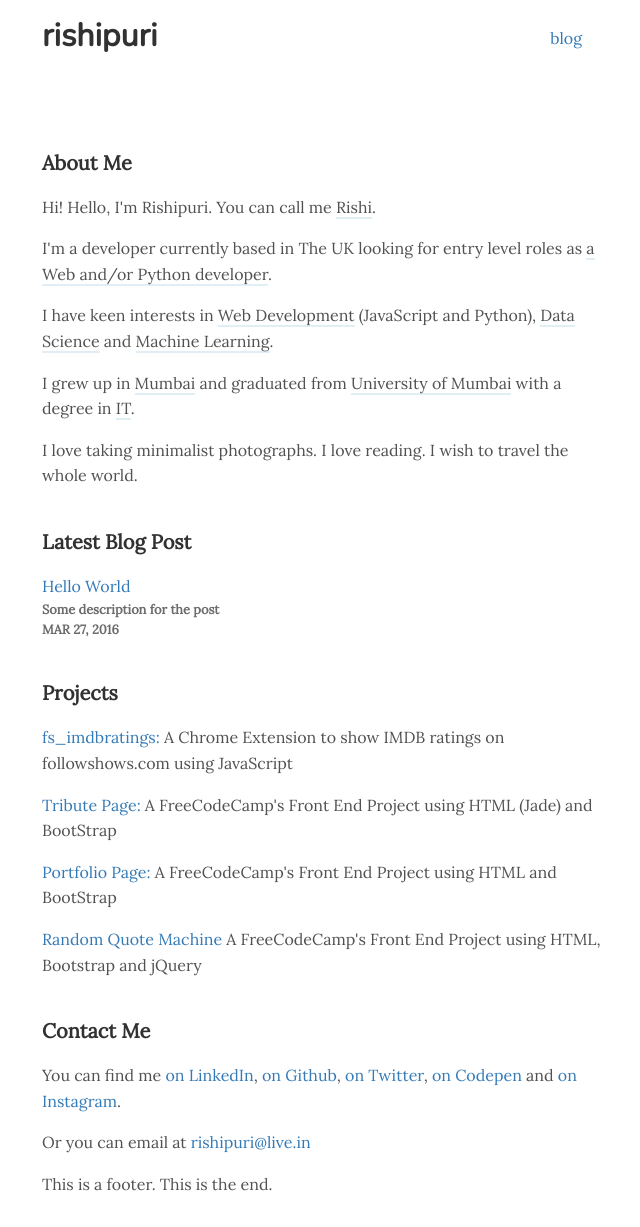
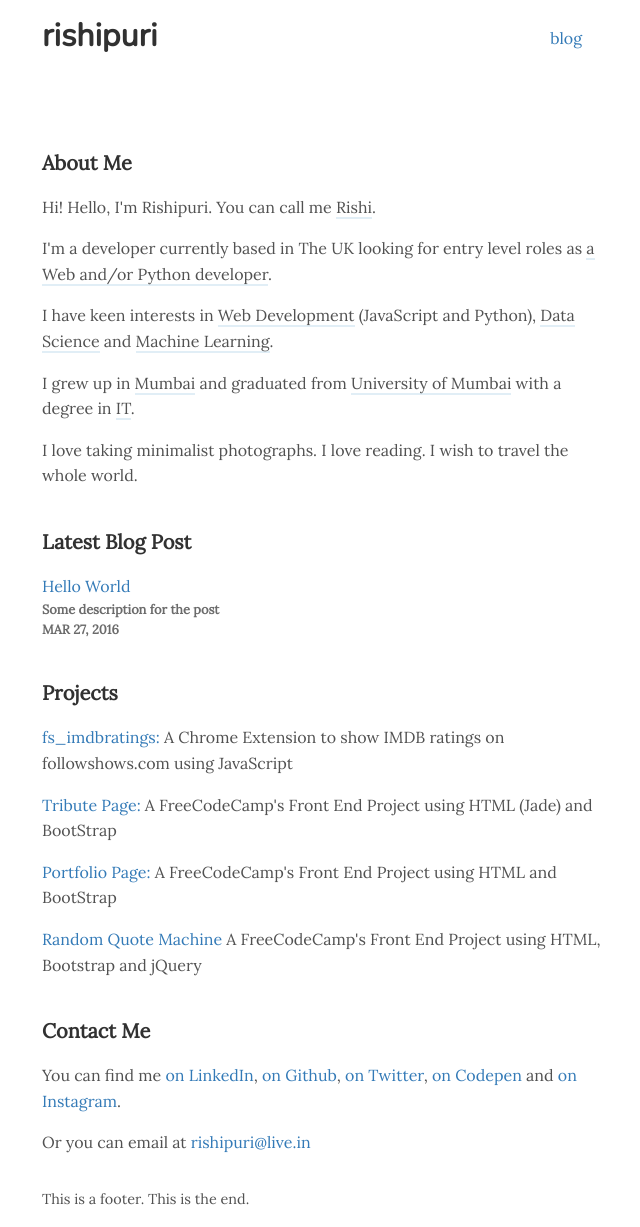
Before and after one commit to rishipuri/rishipuri.github.io, a Jekyll site: the page built from index.html, in a window 1280 px wide. Shown: the whole page, without its empty margins (318-958 px from the left). Built offline with Jekyll 4.4.1, drawn with Linux system fonts in a browser that asks for light colours.

Commit message:
Add GA, favicon and some minor changes

```diff
--- a/_includes/head.html
+++ b/_includes/head.html
@@ -1,6 +1,7 @@
 <head>
   <meta charset="utf-8">
   <meta name="viewport" content="width=device-width, initial-scale=1">
+  <link rel="shortcut icon" href="{{ site.baseurl }}/assets/favicon.ico">
 
   {% if page.date %}
     <meta content='{{ site.url }}{{ page.url }}' property='og:url' />
--- a/_layouts/post.html
+++ b/_layouts/post.html
@@ -36,4 +36,6 @@
       </div>
     </div>
   </body>
+
+  {% include ga.html %}
 </html>
--- a/_sass/_footer.scss
+++ b/_sass/_footer.scss
@@ -0,0 +1,5 @@
+
+.footer p {
+  font-size: 0.9rem;
+  margin-top: 1rem;
+}
```
Also changed, not shown: _includes/ga.html (added, +10 -0 lines), assets/favicon.ico (added).
